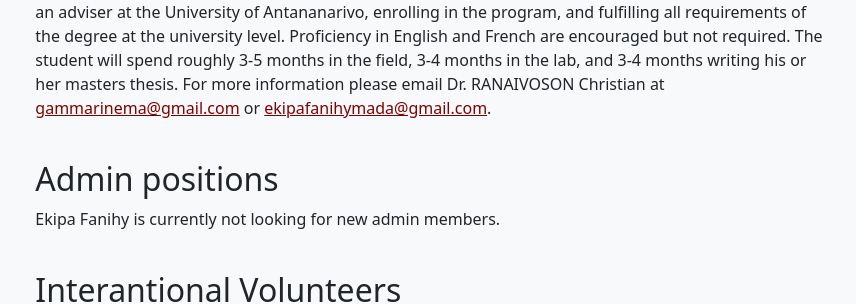
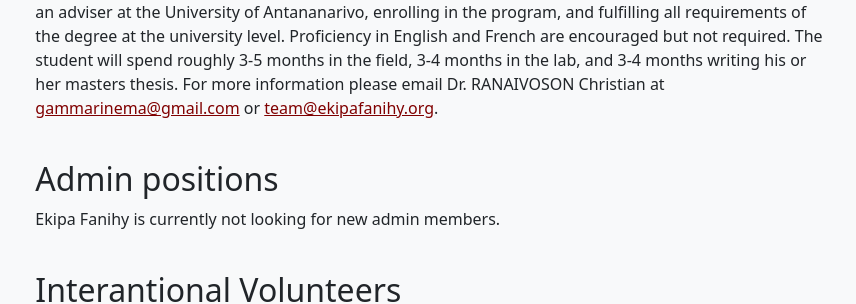
Before and after one commit to brooklabteam/www-ekipafanihy, a Jekyll site: the page built from join.md, in a window 1280 px wide. Shown: the part 326-630 px from the top of the page, without its empty margins (210-1066 px from the left). Built offline with Jekyll 4.4.1, drawn with Linux system fonts in a browser that asks for light colours; part of the change alters nothing that is shown.

Commit message:
Update join.md

```diff
--- a/join.md
+++ b/join.md
@@ -8,7 +8,7 @@ permalink: /join
 
 <h2>Masters Students</h2>
 
-Ekipa Fanihy welcomes 2 Masters Students per year from the University of Antananarivo Department of Zoology and Animal Biodiversity to join our field team in collecting and analyzing data for their thesis. This is a full time job, negotiated for a one year contract. The student will be responsible for identifying an adviser at the University of Antananarivo, enrolling in the program, and fulfilling all requirements of the degree at the university level. Proficiency in English and French are encouraged but not required. The student will spend roughly 3-5 months in the field, 3-4 months in the lab, and 3-4 months writing his or her masters thesis. For more information please email Dr. RANAIVOSON Christian at <gammarinema@gmail.com> or <ekipafanihymada@gmail.com>.
+Ekipa Fanihy welcomes 2 Masters Students per year from the University of Antananarivo Department of Zoology and Animal Biodiversity to join our field team in collecting and analyzing data for their thesis. This is a full time job, negotiated for a one year contract. The student will be responsible for identifying an adviser at the University of Antananarivo, enrolling in the program, and fulfilling all requirements of the degree at the university level. Proficiency in English and French are encouraged but not required. The student will spend roughly 3-5 months in the field, 3-4 months in the lab, and 3-4 months writing his or her masters thesis. For more information please email Dr. RANAIVOSON Christian at <gammarinema@gmail.com> or <team@ekipafanihy.org>.
 
 <div style="clear:both;">&nbsp;</div>
 
```
